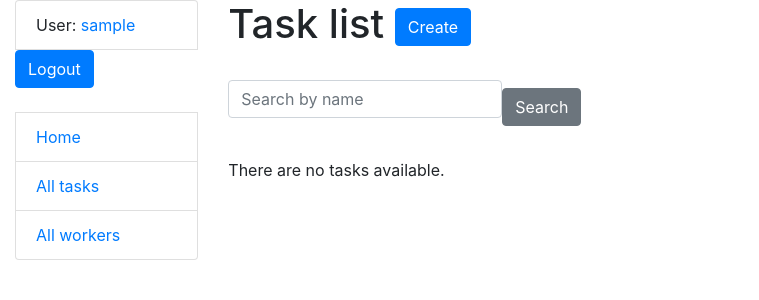
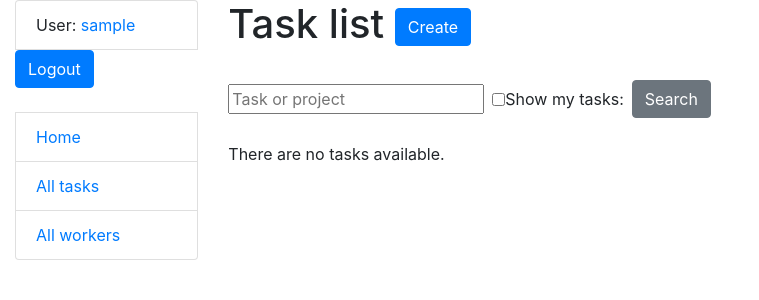
Before and after one commit to BileichukIvan/company-task-manager, a Django app: page /tasks/ in a window 1280 px wide. Shown: the top 300 px of the page, without its empty margins (0-759 px from the left). Run offline with Django 5.2, Linux system fonts and the light colour scheme; the visitor is signed in with stand-in values (Sample User, id 1); data that the repository does not hold is empty; some libraries are stand-ins or nearby versions.

Commit message:
feat: Add search by project name & search my tasks checkbox

```diff
--- a/manager/forms.py
+++ b/manager/forms.py
@@ -17,15 +17,19 @@ class TaskForm(forms.ModelForm):
 
 
 class TaskSearchForm(forms.Form):
-    name = forms.CharField(
+    query = forms.CharField(
         max_length=64,
         required=False,
         label="",
         widget=forms.TextInput(
             attrs={
-                "placeholder": "Search by name"
+                "placeholder": "Task or project"
             }
         )
+    )
+    show_my_tasks = forms.BooleanField(
+        required=False,
+        label="Show my tasks"
     )
 
 
--- a/manager/views.py
+++ b/manager/views.py
@@ -3,6 +3,7 @@ from django.urls import reverse_lazy
 from django.contrib.auth.decorators import login_required
 from django.contrib.auth.mixins import LoginRequiredMixin, PermissionRequiredMixin
 from django.shortcuts import render
+from django.db.models import Q
 
 from .models import (
     Task,
@@ -41,10 +42,11 @@ class TaskListView(LoginRequiredMixin, generic.ListView):
 
     def get_context_data(self, *, object_list=None, **kwargs):
         context = super(TaskListView, self).get_context_data(**kwargs)
-        name = self.request.GET.get("name", "")
+        query = self.request.GET.get("query", "")
+        show_my_tasks = self.request.GET.get("show_my_tasks", "")
 
         context["search_form"] = TaskSearchForm(
-            initial={"name": name}
+            initial={"query": query, "show_my_tasks": show_my_tasks}
         )
         return context
 
@@ -53,9 +55,17 @@ class TaskListView(LoginRequiredMixin, generic.ListView):
         form = TaskSearchForm(self.request.GET)
 
         if form.is_valid():
-            return queryset.filter(
-                name__icontains=form.cleaned_data["name"]
-            )
+            query = form.cleaned_data.get("query")
+            show_my_tasks = form.cleaned_data.get("show_my_tasks")
+
+            if query:
+                queryset = queryset.filter(
+                    Q(name__icontains=query) | Q(project__name__icontains=query)
+                )
+
+            if show_my_tasks:
+                queryset = queryset.filter(assigned=self.request.user)
+
         return queryset
 
 
--- a/templates/manager/task_list.html
+++ b/templates/manager/task_list.html
@@ -11,7 +11,17 @@
   <br>
 
   <form method="get" action="" class="form-inline">
-    {{ search_form|crispy }}
+     <!-- Search field -->
+    <div class="form-group mr-2">
+      {{ search_form.query.label_tag }}
+      {{ search_form.query }}
+    </div>
+
+    <!-- Checkbox -->
+    <div class="form-check mr-2">
+      {{ search_form.show_my_tasks }}
+      {{ search_form.show_my_tasks.label_tag }}
+    </div>
     <input type="submit" value="Search" class="btn btn-secondary">
   </form>
 
@@ -24,6 +34,7 @@
         <th>Completed</th>
         <th>Priority</th>
         <th>Deadline</th>
+        <th>Project</th>
       </tr>
       </thead>
       <tbody>
@@ -33,6 +44,7 @@
           <td>{{ task.is_completed }}</td>
           <td>{{ task.priority }}</td>
           <td>{{ task.deadline }}</td>
+          <td>{{ task.project.name }}</td>
         </tr>
       {% endfor %}
       </tbody>
```
Lines whose indentation alone changed are shown as unchanged.
